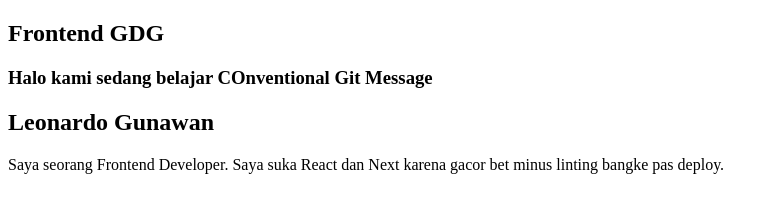
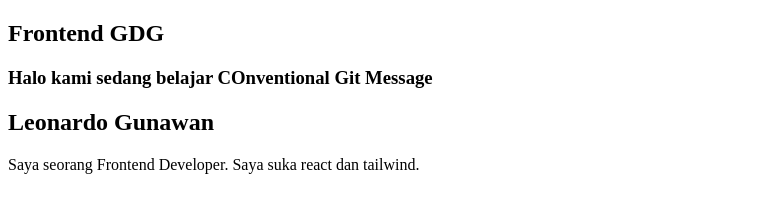
Before and after one commit to ElloRabyndra/Conventional-Git-Message, a plain HTML site: page leo.html in a window 1280 px wide. Shown: the whole page, without its empty margins (0-778 px from the left). Drawn offline with Linux system fonts and the light colour scheme.

Commit message:
refactor: update text

```diff
--- a/leo.html
+++ b/leo.html
@@ -20,8 +20,7 @@
         <div>
           <h2>Leonardo Gunawan</h2>
           <p>
-            Saya seorang Frontend Developer. Saya suka React dan Next karena
-            gacor bet minus linting bangke pas deploy.
+            Saya seorang Frontend Developer. Saya suka react dan tailwind.
           </p>
         </div>
       </section>
```
